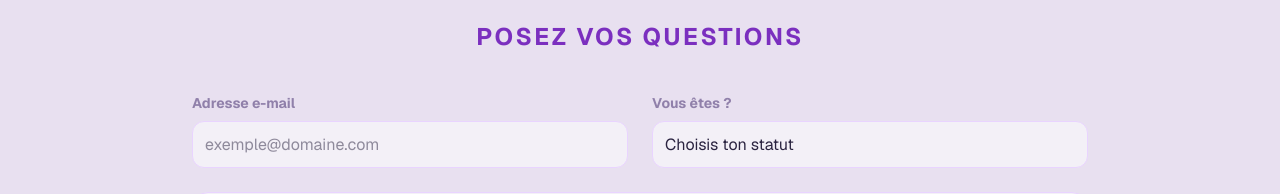
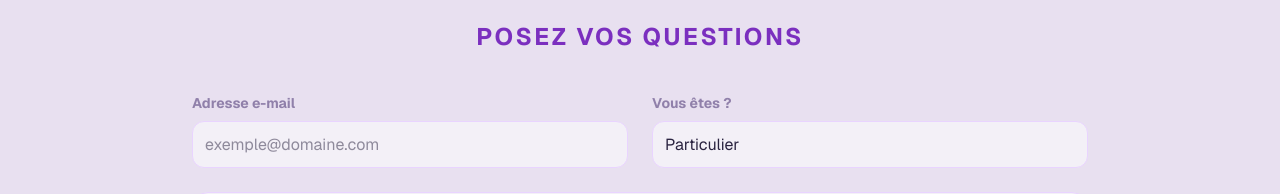
Before and after one commit to SOREA-sea/SOREA, a Next.js app: page /about in a window 1280 px wide. Shown: the part 2000-2194 px from the top of the page. Built offline with nearby package versions, Linux system fonts and the light colour scheme; no server answers; some icons are missing; a web font is replaced by a local one.

Commit message:
about final

```diff
--- a/src/app/about/page.tsx
+++ b/src/app/about/page.tsx
@@ -100,7 +100,10 @@ export default function AboutPage() {
             <div className="flex flex-col gap-2">
               <label className="text-sm font-bold text-[#9080aa]">Vous êtes ?</label>
               <select className="bg-[#f3f0f7] border border-purple-200 rounded-xl p-3 outline-none focus:border-[#7b2fbf] appearance-none">
-                <option>Choisis ton statut</option>
+                <option value="" disabled hidden>Choisis ton statut</option>
+                <option>Particulier</option>
+                <option>Professionnel</option>
+                <option>Entreprise</option>
               </select>
             </div>
             <div className="md:col-span-2">
```
